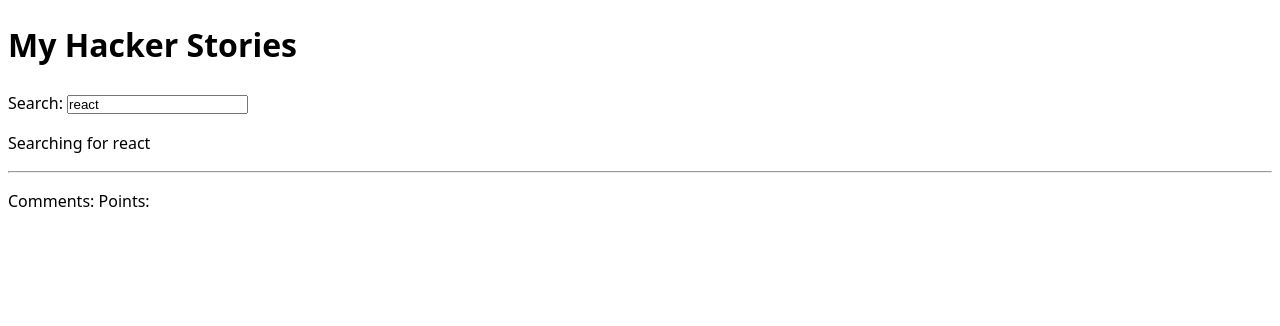
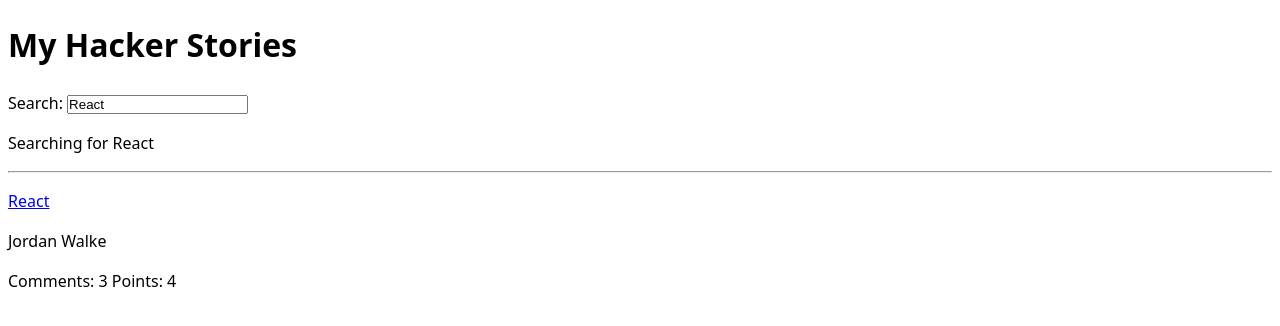
Before and after one commit to Fixito/hacker-stories, a React app: page / in a window 1280 px wide. Shown: the top 326 px of the page. Built offline with nearby package versions, Linux system fonts and the light colour scheme; the HTML template or start-up script is replaced by a standard one.

Commit message:
Persist search term in localStorage and update search functionality

```diff
--- a/src/App.jsx
+++ b/src/App.jsx
@@ -1,6 +1,8 @@
+import { useEffect } from 'react';
 import { useState } from 'react';
 
-// On souhaite récupérer la valeur de l'input Search pour filtrer la liste des stories
+// Ce serait bien que notre app se souvienne de notre dernière recherche (pour l'UX)
+
 export function App1() {
   const stories = [
     {
@@ -20,23 +22,30 @@ export function App1() {
       points: 5,
     },
   ];
-  // On va remonter l'état de l'input Search dans le composant parent <App />
-  const [searchTerm, setSearchTerm] = useState('');
 
+  const [searchTerm, setSearchTerm] = useState(
+    localStorage.getItem('search') || 'React'
+  );
+
+  const searchedStories = stories.filter((s) =>
+    s.title.toLowerCase().includes(searchTerm.toLowerCase())
+  );
+
+  // La fonctionnalité fonctionne mais on a un souci. Il y a un side-effect dans notre handler. Si on utilise setSearchTerm ailleurs, on ne pourra pas garantir que le localStorage sera mis à jour. On peut utiliser un useEffect pour ça.
   const handleSearch = (e) => {
     setSearchTerm(e.target.value);
+    localStorage.setItem('search', e.target.value);
   };
 
   return (
     <div>
       <h1>My Hacker Stories</h1>
 
-      <Search searchTerm={searchTerm} onSearch={handleSearch} />
+      <Search search={searchTerm} onSearch={handleSearch} />
 
       <hr />
 
-      {/* TODO: Essayer de filtrer la liste avec le state `searchTerm` en utlisant la méthode filter() */}
-      <List list={stories} />
+      <List list={searchedStories} />
     </div>
   );
 }
@@ -60,9 +69,10 @@ export default function App() {
       points: 5,
     },
   ];
-  // Si on initialise la valeur, on constate que l'input de l'affiche pas
-  // Il faut que la valeur de l'input soit contrôlée par le state `searchTerm`
-  const [searchTerm, setSearchTerm] = useState('react');
+
+  const [searchTerm, setSearchTerm] = useState(
+    localStorage.getItem('search') ?? 'React'
+  );
 
   const searchedStories = stories.filter((s) =>
     s.title.toLowerCase().includes(searchTerm.toLowerCase())
@@ -71,6 +81,10 @@ export default function App() {
   const handleSearch = (e) => {
     setSearchTerm(e.target.value);
   };
+
+  useEffect(() => {
+    localStorage.setItem('search', searchTerm);
+  }, [searchTerm]);
 
   return (
     <div>
@@ -110,7 +124,7 @@ function List({ list }) {
   return (
     <ul>
       {list.map((item) => {
-        return <Item key={item.id} item={item} />;
+        return <Item key={item.id} {...item} />;
       })}
     </ul>
   );
```
